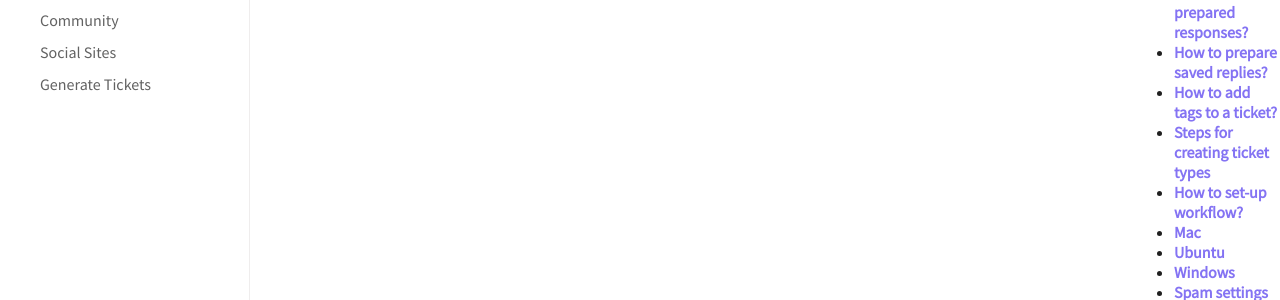
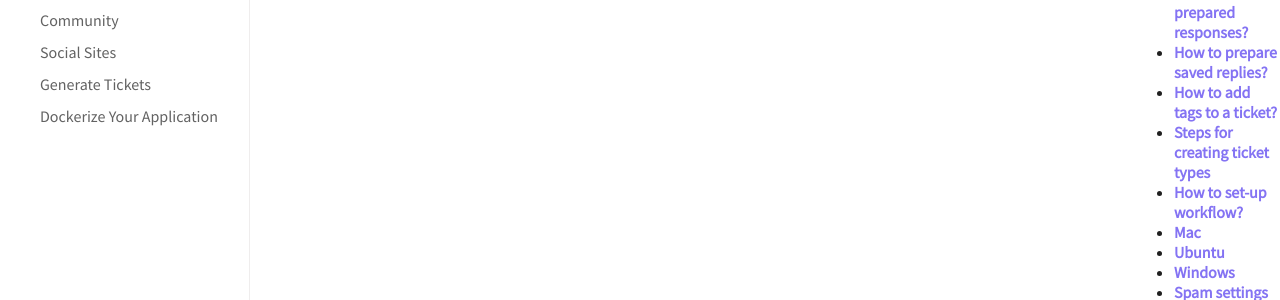
Before and after one commit to uvdesk/uvdesk.github.io, a Jekyll site: the page built from documents.html, in a window 1280 px wide. Shown: the part 378-678 px from the top of the page. Built offline with Jekyll 4.4.1, drawn with Linux system fonts in a browser that asks for light colours.

Commit message:
screnshot for workflow and link for docker updated

```diff
--- a/_data/sidebar.yaml
+++ b/_data/sidebar.yaml
@@ -98,3 +98,8 @@
     items:
       - page: Create Ticket
         url: https://support.uvdesk.com/en/customer/create-ticket/
+
+  - title: Dockerize Your Application
+    items:
+      - page: Docker
+        url: /uvdemo/default/docker.html
```
Also changed, not shown: assets/images/productivity/work1.png.
